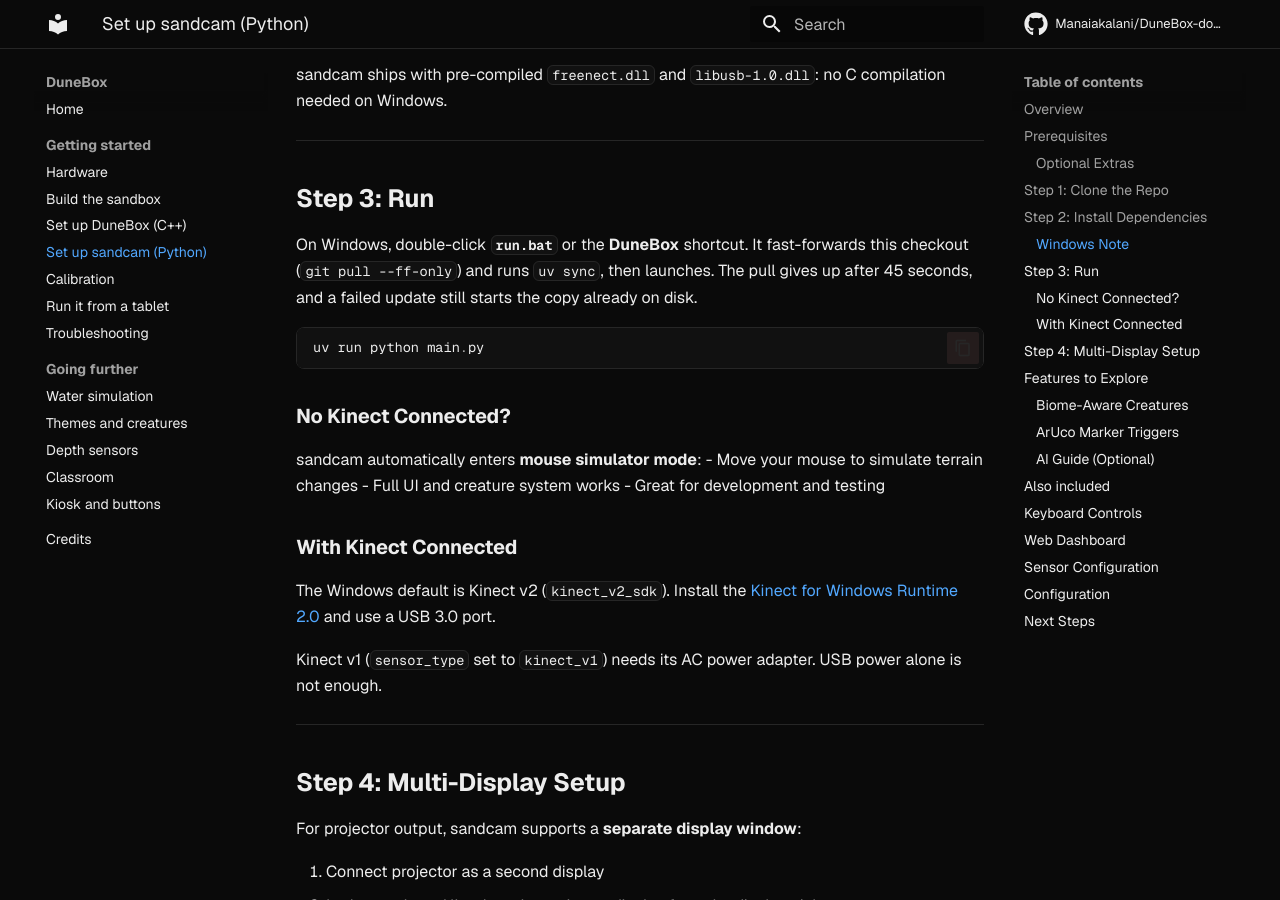
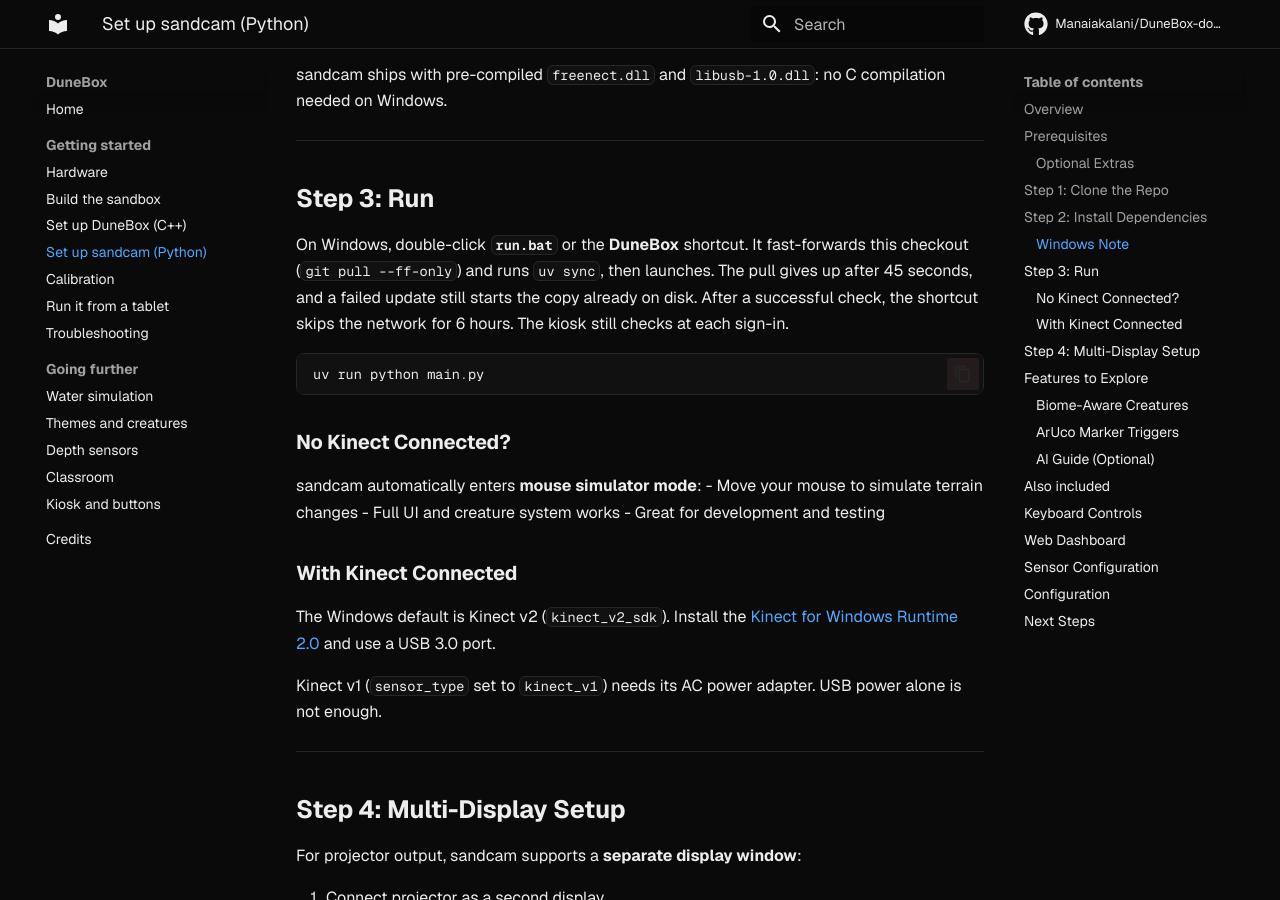
Before and after one commit to Manaiakalani/DuneBox-docs, an MkDocs documentation site: the page built from guides/04-setup-sandcam.md, in a window 1280 px wide and 900 px high, scrolled down 1527 px. Built offline with MkDocs 1.6.1 and Material for MkDocs 9.7.7, drawn with Linux system fonts in a browser that asks for light colours; comment, search, counter and statistics services are not loaded.

Commit message:
Say the desktop shortcuts skip update checks for 6 hours.

````diff
--- a/guides/04-setup-sandcam.md
+++ b/guides/04-setup-sandcam.md
@@ -62,7 +62,7 @@ sandcam ships with pre-compiled `freenect.dll` and `libusb-1.0.dll`: no C compil
 
 ## Step 3: Run
 
-On Windows, double-click **`run.bat`** or the **DuneBox** shortcut. It fast-forwards this checkout (`git pull --ff-only`) and runs `uv sync`, then launches. The pull gives up after 45 seconds, and a failed update still starts the copy already on disk.
+On Windows, double-click **`run.bat`** or the **DuneBox** shortcut. It fast-forwards this checkout (`git pull --ff-only`) and runs `uv sync`, then launches. The pull gives up after 45 seconds, and a failed update still starts the copy already on disk. After a successful check, the shortcut skips the network for 6 hours. The kiosk still checks at each sign-in.
 
 ```powershell
 uv run python main.py
````
Also changed, not shown: guides/03-setup-dunebox.md (+1 -1 lines).
